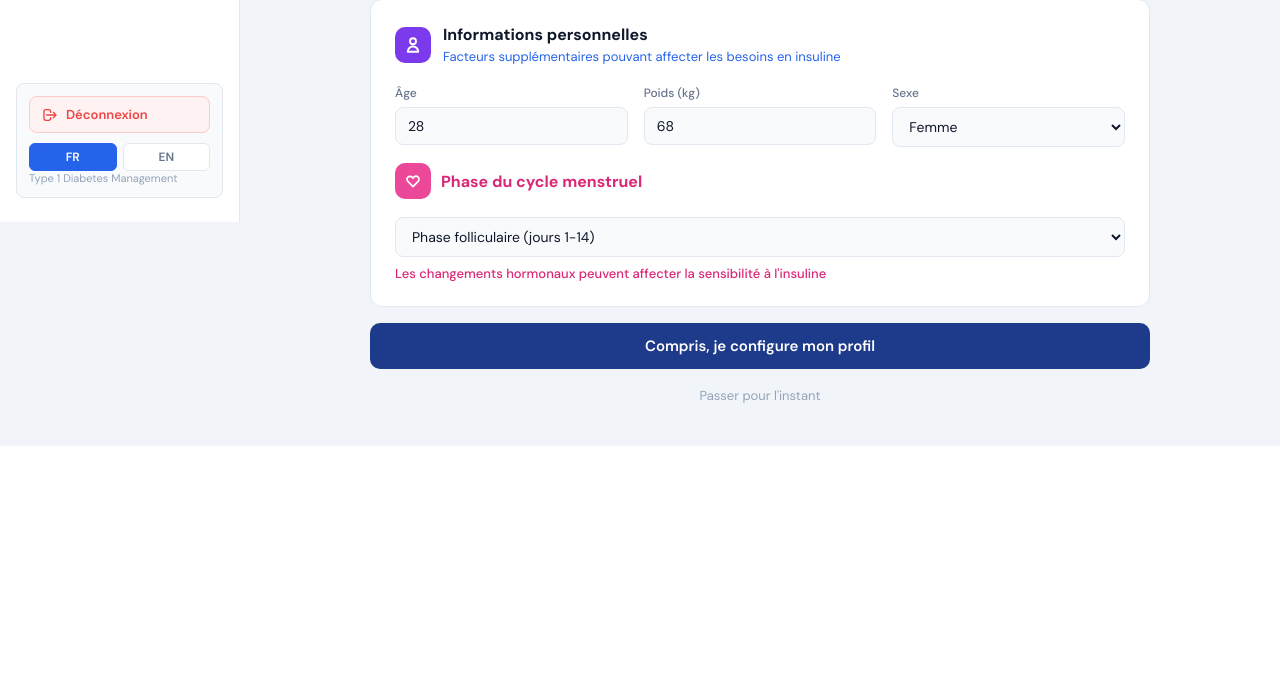
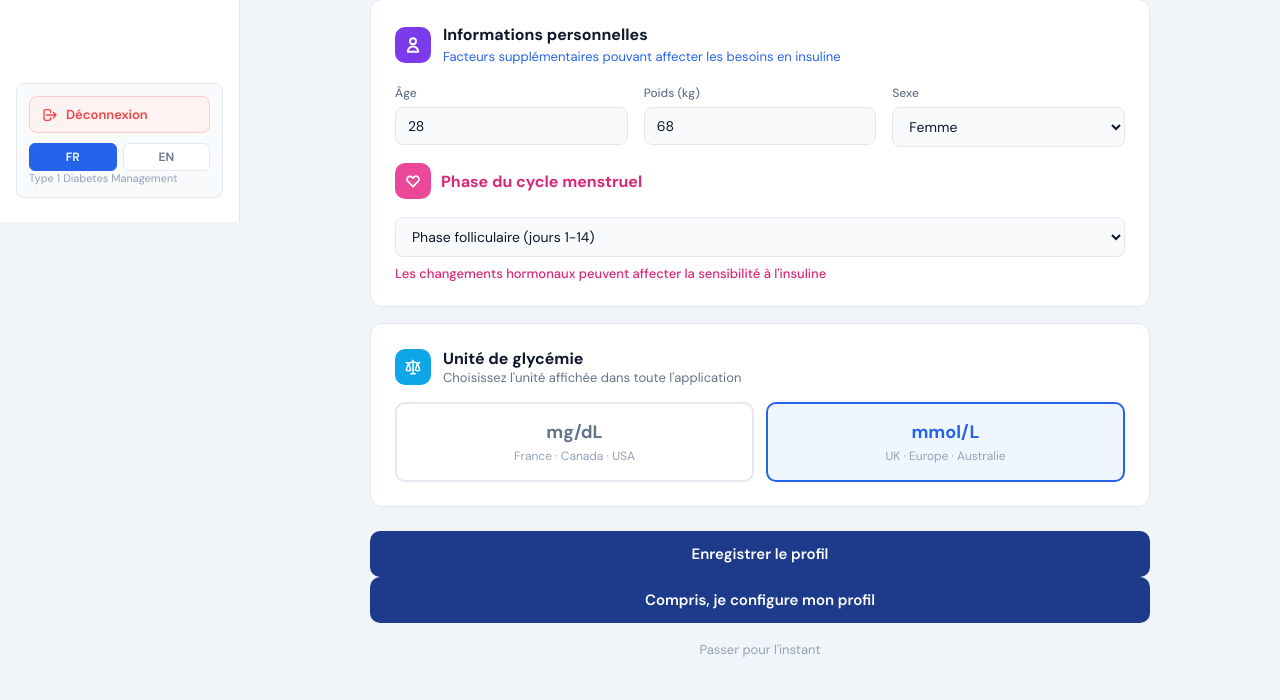
Before and after one commit to anis69000/insulog, a Flask app: page /profil in a window 1280 px wide. Shown: the part 578-1278 px from the top of the page. Before the commit the page ends 1024 px from the top, so only its background shows below. Run offline with Flask 3, Linux system fonts and the light colour scheme; the visitor is signed in with stand-in values (Sample User, id 1); data that the repository does not hold is empty; some libraries are stand-ins or nearby versions.

Commit message:
Add files via upload

```diff
--- a/app.py
+++ b/app.py
@@ -49,7 +49,7 @@ def init_db():
         user_id INTEGER UNIQUE NOT NULL,
         tdd REAL DEFAULT 38, isf REAL DEFAULT 2.6, icr REAL DEFAULT 12,
         target REAL DEFAULT 6.0, age INTEGER DEFAULT 28, poids REAL DEFAULT 68,
-        sexe TEXT DEFAULT 'F', luteal INTEGER DEFAULT 0, unite TEXT DEFAULT 'mmol')""")
+        sexe TEXT DEFAULT 'F', luteal INTEGER DEFAULT 0, unite TEXT DEFAULT 'mgdl')""")
     c.execute("""CREATE TABLE IF NOT EXISTS injections (
         id TEXT PRIMARY KEY, user_id INTEGER NOT NULL,
         heure TEXT, date TEXT, ts TEXT,
@@ -62,8 +62,8 @@ def init_db():
     # Migrations séparées (PostgreSQL)
     for sql in [
         "ALTER TABLE users ADD COLUMN IF NOT EXISTS is_demo INTEGER DEFAULT 0",
-        "ALTER TABLE profils ADD COLUMN IF NOT EXISTS unite TEXT DEFAULT 'mmol'",
-        "UPDATE profils SET unite='mmol' WHERE unite IS NULL OR unite NOT IN ('mmol','mgdl')",
+        "ALTER TABLE profils ADD COLUMN IF NOT EXISTS unite TEXT DEFAULT 'mgdl'",
+        "UPDATE profils SET unite='mgdl' WHERE unite IS NULL OR unite NOT IN ('mmol','mgdl')",
         "ALTER TABLE injections ADD COLUMN IF NOT EXISTS dose_reelle REAL",
         "ALTER TABLE injections ADD COLUMN IF NOT EXISTS bg4h REAL",
     ]:
@@ -360,7 +360,7 @@ def index():
     profil_row_u = db_query("SELECT unite FROM profils WHERE user_id=%s", (session.get('user_id'),), fetchone=True)
     profil_unite = 'mmol'
     if profil_row_u:
-        val = profil_row_u.get('unite','mmol')
+        val = profil_row_u.get('unite','mgdl')
         if val in ['mmol','mgdl']: profil_unite = val
     session['unite'] = profil_unite
     session['unite'] = profil_unite
@@ -444,7 +444,7 @@ def dashboard():
     rows = db_query("SELECT * FROM injections WHERE user_id=%s ORDER BY ts DESC LIMIT 50",
                     (session.get('user_id'),), fetchall=True) or []
     profil_row = db_query("SELECT * FROM profils WHERE user_id=%s", (session.get('user_id'),), fetchone=True)
-    if profil_row: session['unite'] = dict(profil_row).get('unite','mmol')
+    if profil_row: session['unite'] = dict(profil_row).get('unite','mgdl')
     hist = [dict(r) for r in rows]
     profil = dict(profil_row) if profil_row else {"prenom": session.get("prenom","Patient")}
 
@@ -460,7 +460,7 @@ def dashboard():
     stats = {"avg_bg": avg_bg, "total_ui": total_ui, "tir_pct": tir_pct, "nb_injections": nb_injections}
     doses_chart = [{"label": h["heure"], "dose": h["dose"], "bg": h["bg"]} for h in reversed(hist[:7])]
     return render_template("dashboard.html", stats=stats, historique=hist,
-                           doses_chart=json.dumps(doses_chart), profil=profil, unite=session.get("unite","mmol"))
+                           doses_chart=json.dumps(doses_chart), profil=profil, unite=session.get("unite","mgdl"))
 
 
 @app.route("/profil", methods=["GET", "POST"])
@@ -476,19 +476,19 @@ def profil():
             db_query("""UPDATE profils SET tdd=%s,isf=%s,icr=%s,target=%s,age=%s,poids=%s,sexe=%s,luteal=%s,unite=%s WHERE user_id=%s""",
                 (data.get("tdd",38), data.get("isf",2.6), data.get("icr",12), data.get("target",6.0),
                  data.get("age",28), data.get("poids",68), data.get("sexe","F"),
-                 1 if data.get("luteal") else 0, data.get('unite','mmol') if data.get('unite') in ['mmol','mgdl'] else 'mmol', session.get("user_id")), commit=True)
+                 1 if data.get("luteal") else 0, data.get('unite','mgdl') if data.get('unite') in ['mmol','mgdl'] else 'mmol', session.get("user_id")), commit=True)
         else:
             db_query("""INSERT INTO profils (user_id,tdd,isf,icr,target,age,poids,sexe,luteal,unite) VALUES (%s,%s,%s,%s,%s,%s,%s,%s,%s,%s)""",
                 (session.get("user_id"), data.get("tdd",38), data.get("isf",2.6), data.get("icr",12),
                  data.get("target",6.0), data.get("age",28), data.get("poids",68),
-                 data.get("sexe","F"), 1 if data.get("luteal") else 0, data.get('unite','mmol') if data.get('unite') in ['mmol','mgdl'] else 'mmol'), commit=True)
-        session["unite"] = data.get('unite','mmol') if data.get('unite') in ['mmol','mgdl'] else 'mmol'
+                 data.get("sexe","F"), 1 if data.get("luteal") else 0, data.get('unite','mgdl') if data.get('unite') in ['mmol','mgdl'] else 'mmol'), commit=True)
+        session["unite"] = data.get('unite','mgdl') if data.get('unite') in ['mmol','mgdl'] else 'mmol'
         return jsonify({"statut": "ok"})
     row = db_query("SELECT * FROM profils WHERE user_id=%s", (session.get("user_id"),), fetchone=True)
     if row:
         p = dict(row); p["luteal"] = bool(p.get("luteal",0))
-        session["unite"] = p.get("unite","mmol")
-        return render_template("profil.html", profil=p, unite=p.get("unite","mmol"))
+        session["unite"] = p.get("unite","mgdl")
+        return render_template("profil.html", profil=p, unite=p.get("unite","mgdl"))
     return render_template("profil.html", profil=defaut, unite="mmol")
 
 @app.route("/profil/data")
@@ -545,9 +545,9 @@ def historique():
     rows = db_query("SELECT * FROM injections WHERE user_id=%s ORDER BY ts DESC LIMIT 50",
                     (session.get('user_id'),), fetchall=True) or []
     profil_row = db_query("SELECT * FROM profils WHERE user_id=%s", (session.get('user_id'),), fetchone=True)
-    if profil_row: session['unite'] = dict(profil_row).get('unite','mmol')
+    if profil_row: session['unite'] = dict(profil_row).get('unite','mgdl')
     hist = [dict(r) for r in rows]
-    return render_template("historique.html", historique=hist, unite=session.get("unite","mmol"))
+    return render_template("historique.html", historique=hist, unite=session.get("unite","mgdl"))
 
 
 
--- a/templates/index.html
+++ b/templates/index.html
@@ -231,8 +231,8 @@ body{font-family:'DM Sans',system-ui,sans-serif;background:#F1F5F9;color:#0F172A
  <div>
  <div style="font-size:12px;font-weight:600;color:#64748B;margin-bottom:8px;" data-i18n="cgm-section">Glycémie actuelle</div>
  <div class="cgm-val" id="cgm-val">9.4 ↗</div>
- <div class="cgm-sub" id="cgm-label">mmol/L · Élevée</div>
- <div class="cgm-sub" id="cgm-mg">169 mg/dL</div>
+ <div class="cgm-sub" id="cgm-label">— · —</div>
+ <div class="cgm-sub" id="cgm-mg"></div>
  </div>
  <div class="cgm-badge" id="cgm-badge">
  <svg width="14" height="14" fill="none" viewBox="0 0 24 24" stroke="currentColor" stroke-width="2"><path stroke-linecap="round" stroke-linejoin="round" d="M9 19v-6a2 2 0 00-2-2H5a2 2 0 00-2 2v6a2 2 0 002 2h2a2 2 0 002-2zm0 0V9a2 2 0 012-2h2a2 2 0 012 2v10m-6 0a2 2 0 002 2h2a2 2 0 002-2m0 0V5a2 2 0 012-2h2a2 2 0 012 2v14a2 2 0 01-2 2h-2a2 2 0 01-2-2z"/></svg>
@@ -366,7 +366,7 @@ body{font-family:'DM Sans',system-ui,sans-serif;background:#F1F5F9;color:#0F172A
 
 <script>
   // ── Unités ──────────────────────────────────────────────────────────────
-  const UNITE = "{{ profil_unite if profil_unite in ['mmol','mgdl'] else 'mmol' }}";
+  const UNITE = "{{ profil_unite if profil_unite in ['mmol','mgdl'] else 'mgdl' }}";
   const UNIT_LABEL = UNITE==='mgdl' ? 'mg/dL' : 'mmol/L';
   function bgToDisplay(mmol){ return UNITE==='mgdl' ? Math.round(mmol*18.0182) : parseFloat(mmol.toFixed(1)); }
   function displayToBg(val){ return UNITE==='mgdl' ? parseFloat((val/18.0182).toFixed(2)) : parseFloat(val); }
--- a/templates/profil.html
+++ b/templates/profil.html
@@ -266,6 +266,36 @@ body{font-family:'DM Sans',system-ui,sans-serif;background:#F1F5F9;color:#0F172A
  </div>
 
 
+  <!-- Unité de glycémie -->
+  <div class="card" style="margin-bottom:16px;">
+    <div style="display:flex;align-items:center;gap:12px;margin-bottom:16px;">
+      <div style="width:36px;height:36px;background:#0EA5E9;border-radius:10px;display:flex;align-items:center;justify-content:center;flex-shrink:0;">
+        <svg width="18" height="18" fill="none" viewBox="0 0 24 24" stroke="white" stroke-width="2"><path stroke-linecap="round" stroke-linejoin="round" d="M3 6l3 1m0 0l-3 9a5.002 5.002 0 006.001 0M6 7l3 9M6 7l6-2m6 2l3-1m-3 1l-3 9a5.002 5.002 0 006.001 0M18 7l3 9m-3-9l-6-2m0-2v2m0 16V5m0 16H9m3 0h3"/></svg>
+      </div>
+      <div>
+        <h3 style="font-size:16px;font-weight:700;">Unité de glycémie</h3>
+        <p style="font-size:13px;color:#64748B;">Choisissez l'unité affichée dans toute l'application</p>
+      </div>
+    </div>
+    <div style="display:grid;grid-template-columns:1fr 1fr;gap:12px;">
+      <button type="button" id="btn-mgdl" onclick="setUnite('mgdl')"
+        style="padding:16px;border-radius:10px;border:2px solid #E2E8F0;background:#fff;cursor:pointer;font-family:inherit;transition:all 0.2s;text-align:center;">
+        <div id="lbl-mgdl" style="font-size:18px;font-weight:700;color:#64748B;margin-bottom:4px;">mg/dL</div>
+        <div style="font-size:12px;color:#94A3B8;">France · Canada · USA</div>
+      </button>
+      <button type="button" id="btn-mmol" onclick="setUnite('mmol')"
+        style="padding:16px;border-radius:10px;border:2px solid #E2E8F0;background:#fff;cursor:pointer;font-family:inherit;transition:all 0.2s;text-align:center;">
+        <div id="lbl-mmol" style="font-size:18px;font-weight:700;color:#64748B;margin-bottom:4px;">mmol/L</div>
+        <div style="font-size:12px;color:#94A3B8;">UK · Europe · Australie</div>
+      </button>
+    </div>
+  </div>
+
+  <!-- Bouton sauvegarder -->
+  <button onclick="sauvegarder()" class="btn-save" data-i18n="save-btn">Enregistrer le profil</button>
+  <div class="toast" id="toast">✓ Profil enregistré avec succès</div>
+
+
 
     <button onclick="fermerModal()" style="width:100%;padding:13px;background:#1E3A8A;border:none;border-radius:10px;color:#fff;font-size:15px;font-weight:600;cursor:pointer;font-family:inherit;" data-i18n="modal-btn">Compris, je configure mon profil</button>
     <button onclick="fermerModal()" style="width:100%;padding:10px;background:none;border:none;color:#94A3B8;font-size:13px;cursor:pointer;font-family:inherit;margin-top:8px;" data-i18n="modal-skip">Passer pour l'instant</button>
@@ -318,7 +348,7 @@ body{font-family:'DM Sans',system-ui,sans-serif;background:#F1F5F9;color:#0F172A
 
 
   // ── Unité de glycémie ─────────────────────────────────────────────────────
-  let currentUnite = "{{ profil.unite if profil.unite in ['mmol','mgdl'] else 'mmol' }}";
+  let currentUnite = "{{ profil.unite if profil.unite in ['mmol','mgdl'] else 'mgdl' }}";
   function setUnite(u) {
     const isf=document.getElementById('isf'), tgt=document.getElementById('target');
     if(isf){
@@ -333,20 +363,18 @@ body{font-family:'DM Sans',system-ui,sans-serif;background:#F1F5F9;color:#0F172A
     }
     document.querySelectorAll('.unit-isf').forEach(e=>e.textContent=(u==='mgdl'?'mg/dL':'mmol/L')+'/UI');
     document.querySelectorAll('.unit-target').forEach(e=>e.textContent=u==='mgdl'?'mg/dL':'mmol/L');
-    const bm=document.getElementById('btn-mmol'), bg=document.getElementById('btn-mgdl');
-    if(bm&&bg){
-      if(u==='mmol'){
-        bm.style.cssText='padding:16px;border-radius:10px;border:2px solid #2563EB;background:#EFF6FF;cursor:pointer;font-family:inherit;transition:all 0.2s;text-align:center;';
-        bm.querySelector('div').style.color='#2563EB';
-        bg.style.cssText='padding:16px;border-radius:10px;border:2px solid #E2E8F0;background:#fff;cursor:pointer;font-family:inherit;transition:all 0.2s;text-align:center;';
-        bg.querySelector('div').style.color='#64748B';
+    ['mgdl','mmol'].forEach(function(id){
+      var btn=document.getElementById('btn-'+id);
+      var lbl=document.getElementById('lbl-'+id);
+      if(!btn) return;
+      if(id===u){
+        btn.style.border='2px solid #2563EB'; btn.style.background='#EFF6FF';
+        if(lbl) lbl.style.color='#2563EB';
       } else {
-        bg.style.cssText='padding:16px;border-radius:10px;border:2px solid #2563EB;background:#EFF6FF;cursor:pointer;font-family:inherit;transition:all 0.2s;text-align:center;';
-        bg.querySelector('div').style.color='#2563EB';
-        bm.style.cssText='padding:16px;border-radius:10px;border:2px solid #E2E8F0;background:#fff;cursor:pointer;font-family:inherit;transition:all 0.2s;text-align:center;';
-        bm.querySelector('div').style.color='#64748B';
+        btn.style.border='2px solid #E2E8F0'; btn.style.background='#fff';
+        if(lbl) lbl.style.color='#64748B';
       }
-    }
+    });
     currentUnite=u;
   }
   document.addEventListener('DOMContentLoaded',function(){ setUnite(currentUnite); });
```
